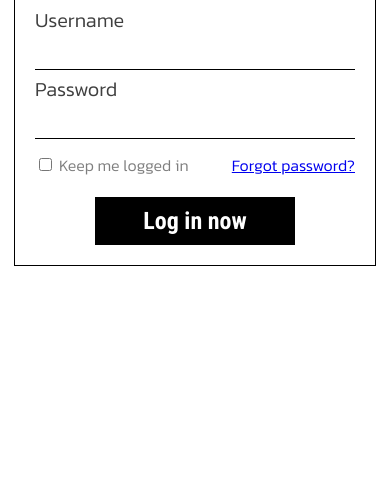
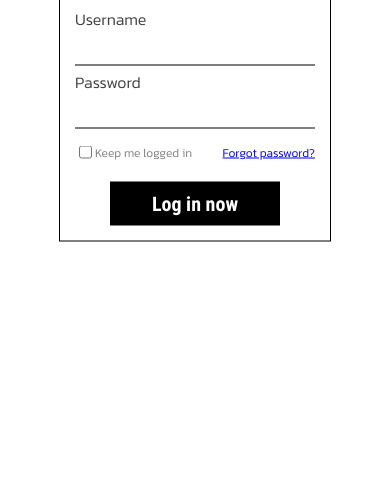
Before and after one commit to s3rbar/book-website, a website: page app/html/sign-in.html in a window 390 px wide. Shown: the part 343-844 px from the top of the page. Drawn offline with Linux system fonts and the light colour scheme; files that its build step writes are made by us from their sources; a web font is replaced by a local one.

Commit message:
Adapt account forms to different width resolutions, Add checkbox function to app.js

```diff
--- a/app/html/sign-in.html
+++ b/app/html/sign-in.html
@@ -5,6 +5,7 @@
     <meta name="viewport" content="width=device-width, initial-scale=1.0">
     <title>Sign in</title>
     <link rel="stylesheet" href="../../dist/index.css">
+    <script src="../../dist/app.js"></script>
 </head>
 <body>
     <form action="#">
--- a/app/js/app.js
+++ b/app/js/app.js
@@ -1,10 +1,24 @@
 document.addEventListener("DOMContentLoaded", function(){
+    // Toggle menu code
     let menuToggle = document.querySelector("div.menu-toggle");
     let navMenu = document.querySelector("#nav-menu");
 
-    menuToggle.addEventListener('click', function(){
-        menuToggle.classList.toggle('active');
-        document.body.classList.toggle('active');
-        navMenu.classList.toggle('active');
-    })
+    if(menuToggle){
+        menuToggle.addEventListener('click', function(){
+            menuToggle.classList.toggle('active');
+            document.body.classList.toggle('active');
+            navMenu.classList.toggle('active');
+        });
+    }
+
+
+    // Checkes input when user click on a 'keep me logged in' section
+    let keepLogin = document.querySelector('section.keep-login');
+    let checkbox = keepLogin.children[0];
+
+    if(keepLogin){
+        keepLogin.addEventListener('click', function(){
+            checkbox.checked ? checkbox.checked = false : checkbox.checked = true;
+        });
+    }
 })
--- a/app/scss/_account-forms.scss
+++ b/app/scss/_account-forms.scss
@@ -39,6 +39,13 @@ form{
     }
     .password-reset{
         margin: 10px 0 0 0;
+        .keep-login{
+            cursor: pointer;
+            -webkit-user-select: none;
+            -moz-user-select: none;
+            -ms-user-select: none;
+            user-select: none;
+        }
     }
     .form-info{
         width: 100%;
@@ -75,3 +82,35 @@ form{
         margin: 20px auto 0 auto;
     }
 }
+
+@media (max-width: 426px) {
+    form{
+        width: 240px;
+        padding: 15px;
+        h1{
+            font-size: 28px;
+            margin-bottom: 10px;
+        }
+        .login, .links, .sign-up{
+            span, a{
+                font-size: 14px;
+            }
+        }
+        .form-info{
+            label, input{
+                font-size: 16px;
+            }
+        }
+        .password-reset{
+            font-size: 12px;
+            .keep-login{
+                display: flex;
+                align-items: center;
+            }
+        }
+        input[type="submit"]{
+            width: 170px;
+            font-size: 20px;
+        }
+    }
+}
```
Also changed, not shown: dist/app.js, dist/index.css, 2 other files.
